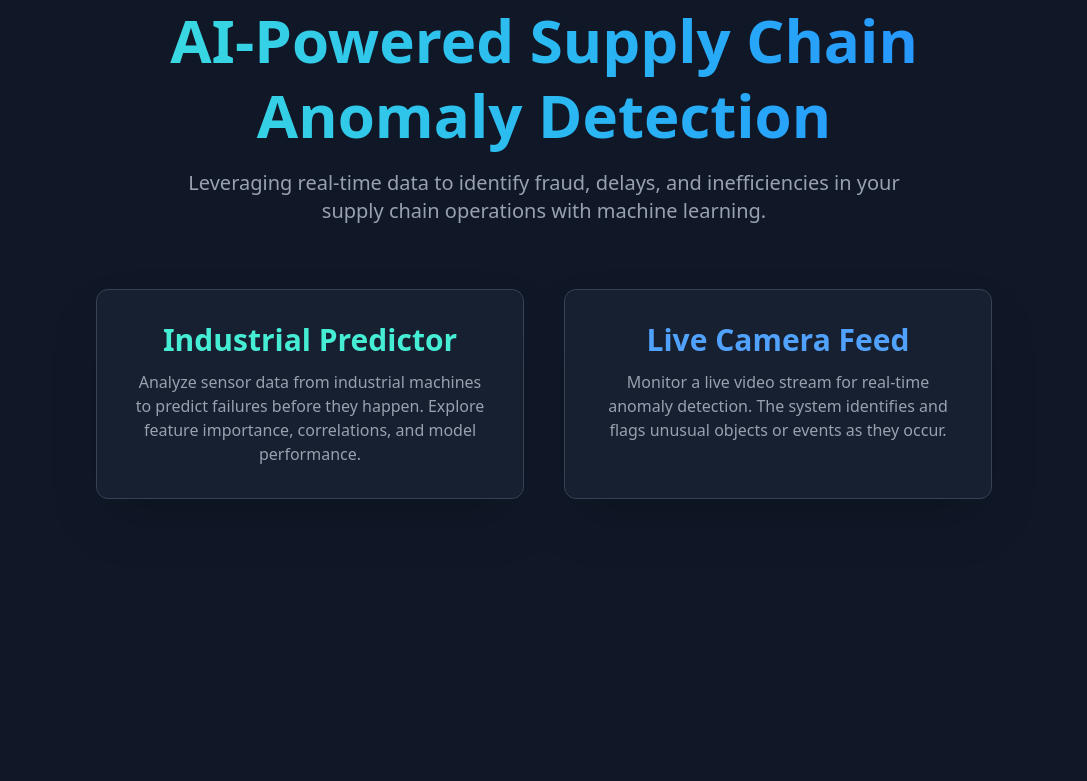
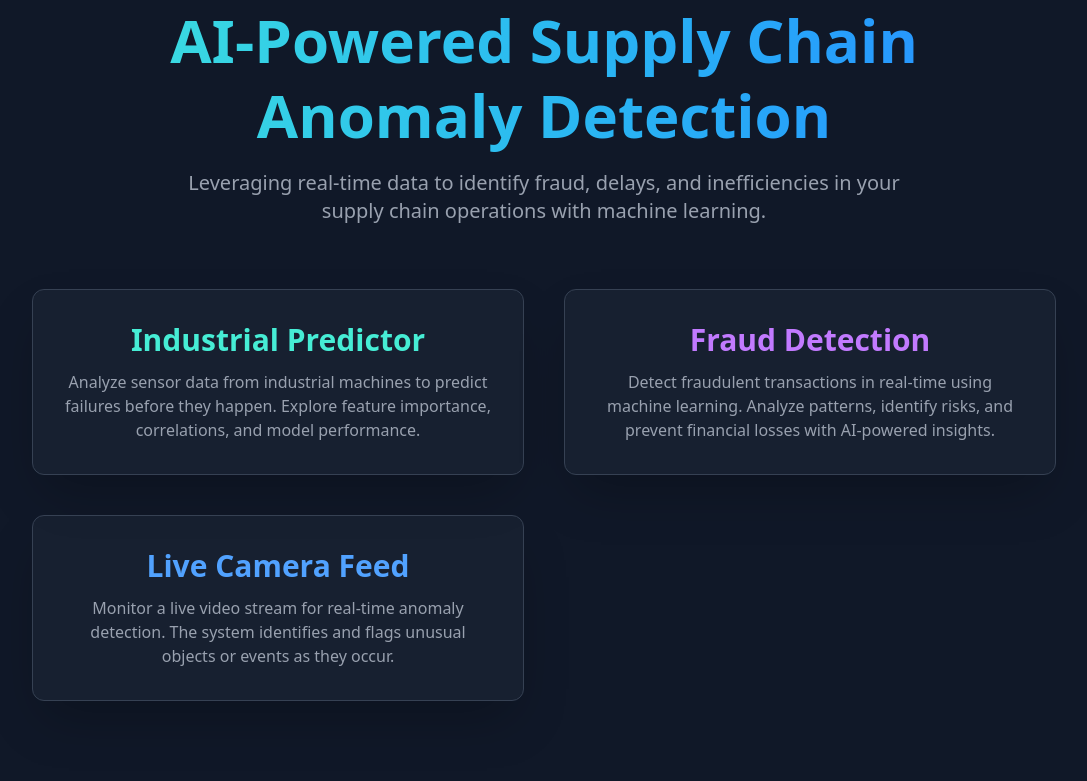
Before and after one commit to adoreblvnk/err, a FastAPI app: page / in a window 1280 px wide. Shown: the part 137-918 px from the top of the page, without its empty margins (96-1183 px from the left). Before the commit the page ends 636 px from the top, so only its background shows below. Run offline with FastAPI, Linux system fonts and the light colour scheme; parts of the project's set-up code (start-up, migrations or seed data) failed here and were passed over.

Commit message:
add card

```diff
--- a/templates/index.html
+++ b/templates/index.html
@@ -14,13 +14,21 @@
     </header>
 
     <!-- Navigation Cards -->
-    <div class="grid grid-cols-1 md:grid-cols-2 gap-10 max-w-4xl mx-auto animate-fade-in-up" style="animation-delay: 0.3s;">
+    <div class="grid grid-cols-1 md:grid-cols-2 gap-10 max-w-5xl mx-auto animate-fade-in-up" style="animation-delay: 0.3s;">
 
         <!-- Industrial Predictor Card -->
         <a href="/industrial" class="bg-gray-800/50 backdrop-blur-sm p-8 rounded-xl shadow-2xl border border-gray-700 hover:border-teal-400 hover:scale-105 transform transition-all duration-300 group">
             <h2 class="text-3xl font-bold text-teal-300 mb-3">Industrial Predictor</h2>
             <p class="text-gray-400 group-hover:text-white transition-colors duration-300">
                 Analyze sensor data from industrial machines to predict failures before they happen. Explore feature importance, correlations, and model performance.
+            </p>
+        </a>
+
+        <!-- Fraud Detection Card -->
+        <a href="/fraud" class="bg-gray-800/50 backdrop-blur-sm p-8 rounded-xl shadow-2xl border border-gray-700 hover:border-purple-400 hover:scale-105 transform transition-all duration-300 group">
+            <h2 class="text-3xl font-bold text-purple-400 mb-3">Fraud Detection</h2>
+            <p class="text-gray-400 group-hover:text-white transition-colors duration-300">
+                Detect fraudulent transactions in real-time using machine learning. Analyze patterns, identify risks, and prevent financial losses with AI-powered insights.
             </p>
         </a>
 
```
